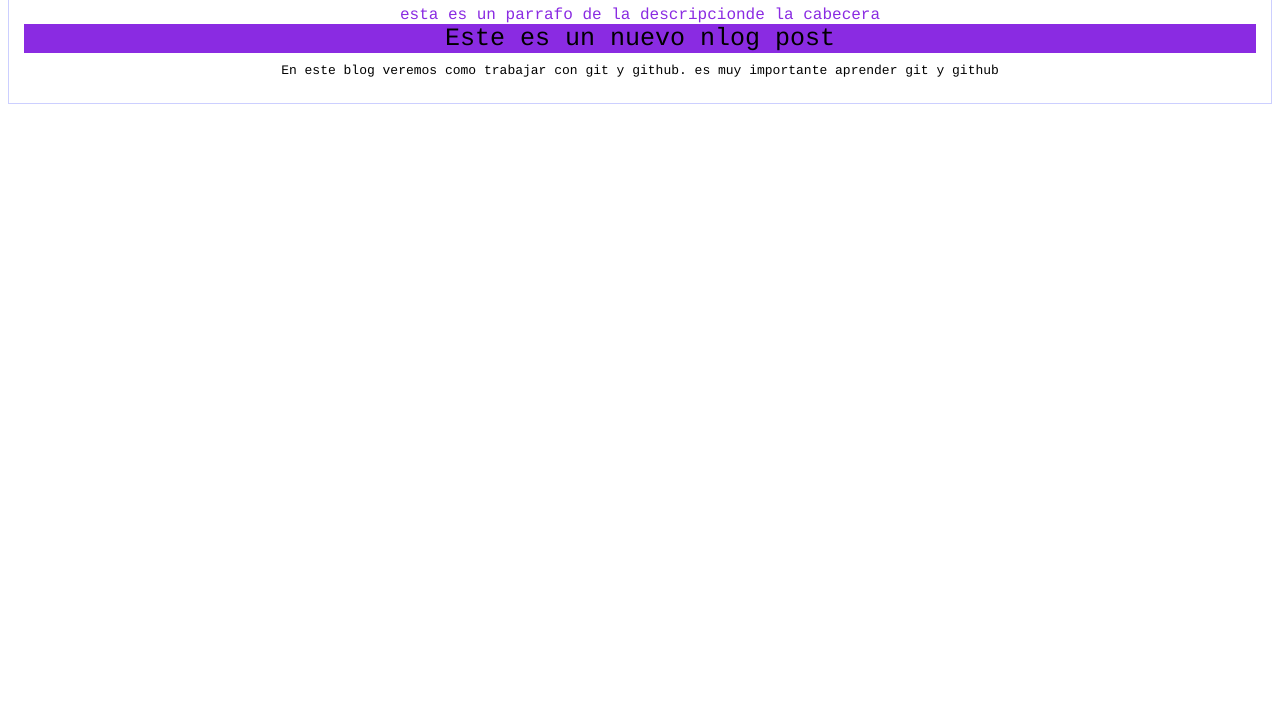
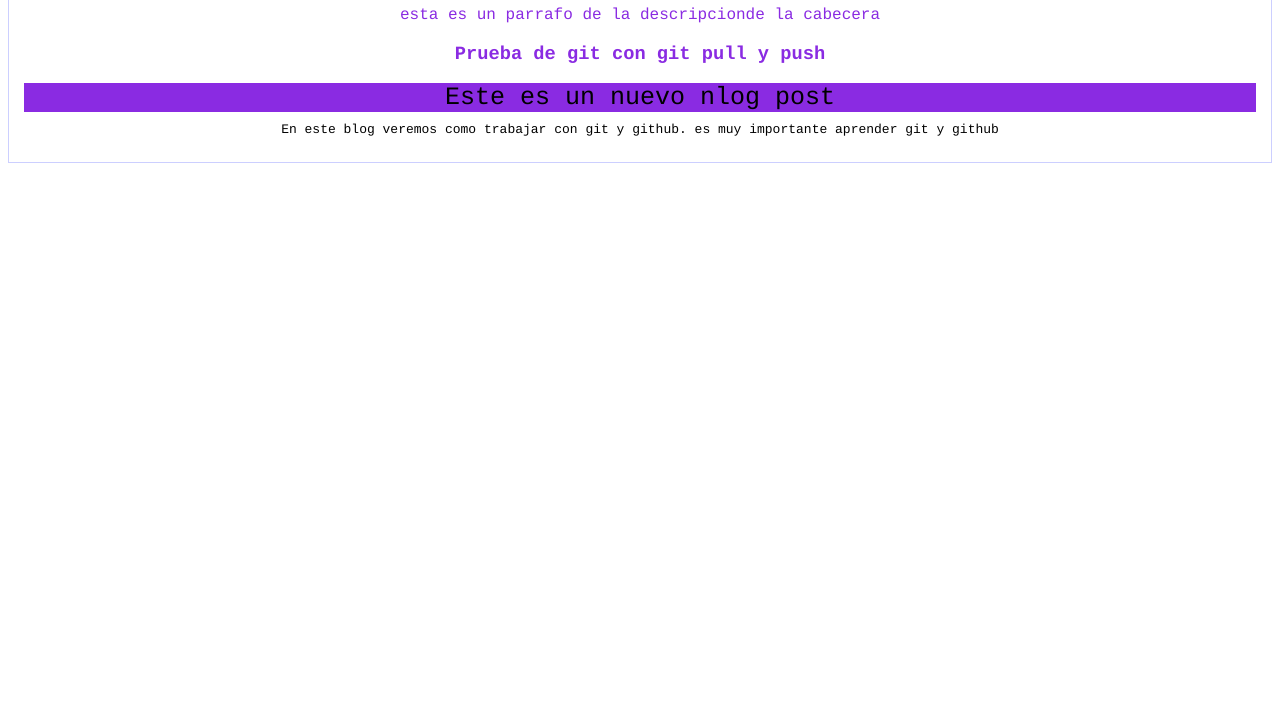
Before and after one commit to orellana179/miblog, a plain HTML site: page index.html in a window 1280 px wide. Shown: the part 98-800 px from the top of the page. Drawn offline with Linux system fonts and the light colour scheme.

Commit message:
Agregamos un h3 en la cabecera
es por buena practica

```diff
--- a/index.html
+++ b/index.html
@@ -11,7 +11,7 @@
         <div class="cabecera">
             <h1>hiperblog y otros cambios</h1>
             esta es un parrafo de la descripcionde la cabecera
-
+            <h3>Prueba de git con git pull y push</h3>
         </div>
         <div class="head">
             Este es un nuevo nlog post
```
